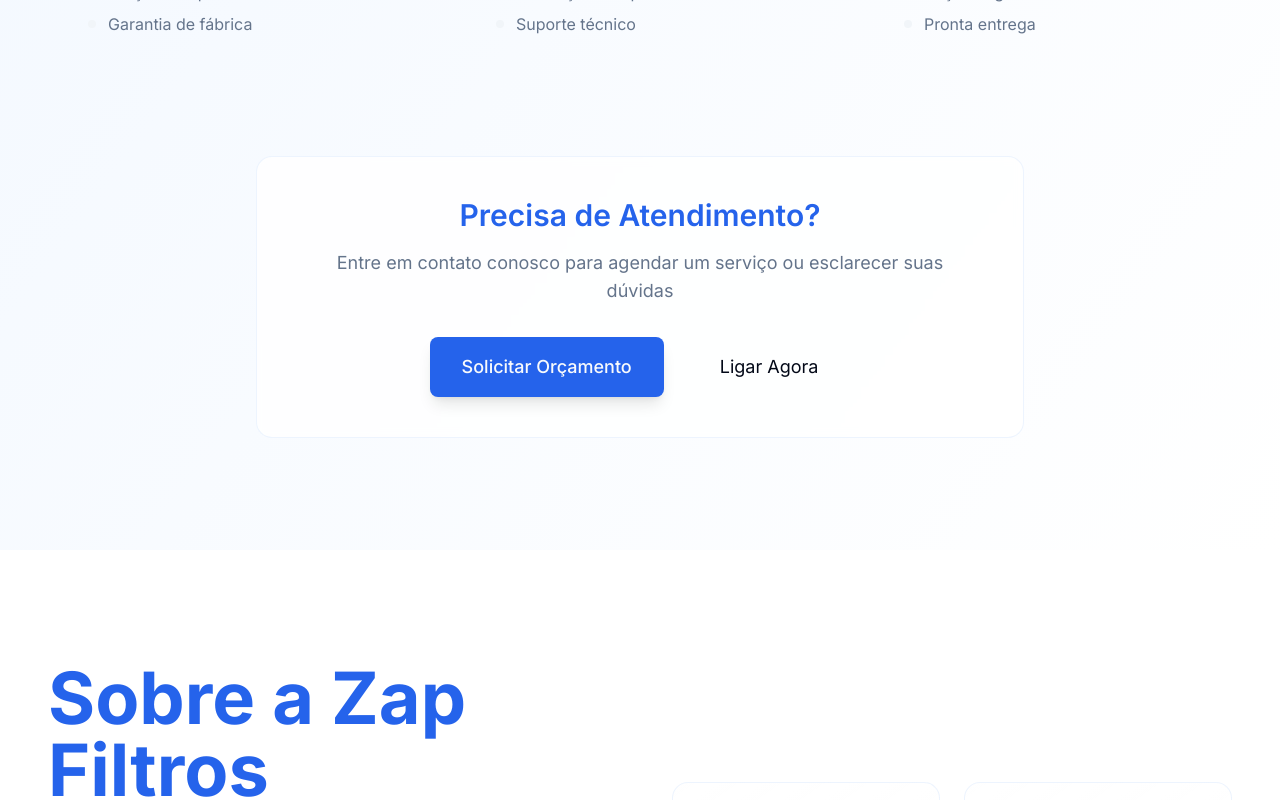
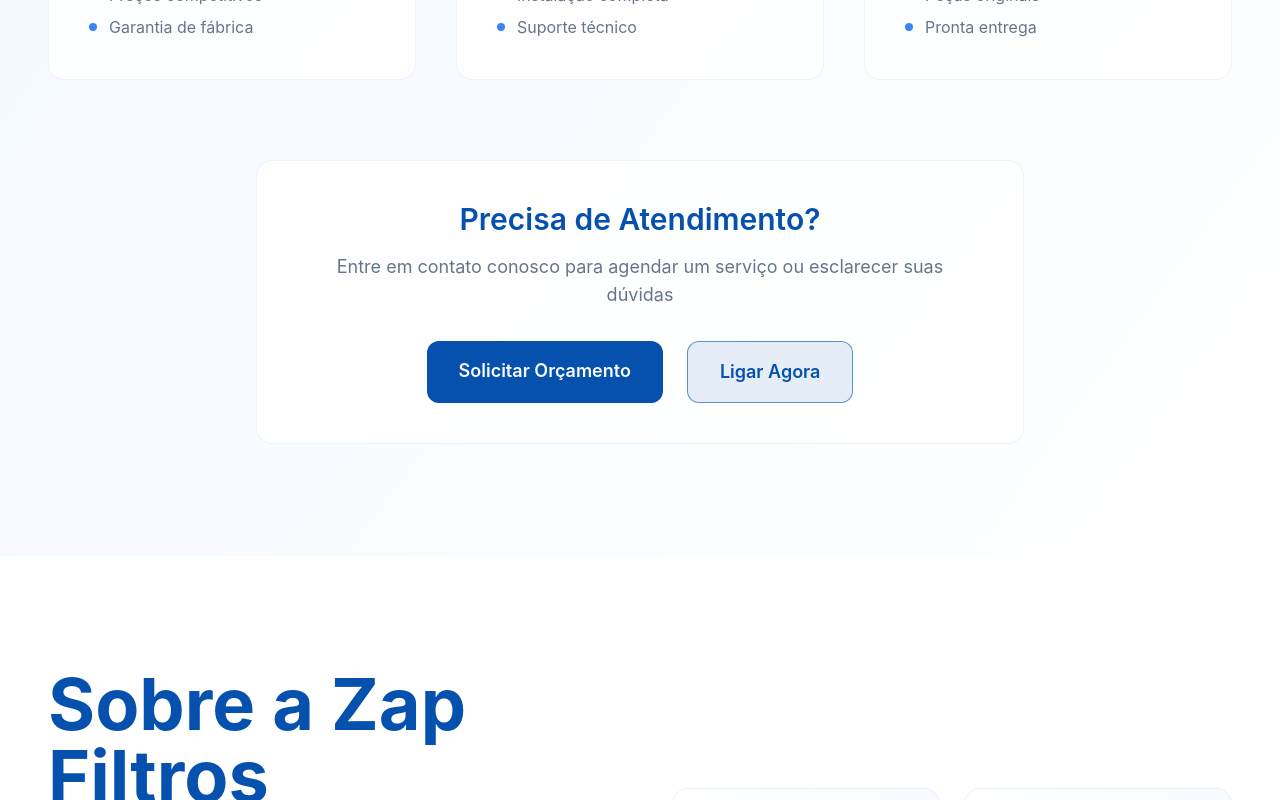
Before and after one commit to DevZipMateus/zap-filters-showcase, a React (Vite) app: page / in a window 1280 px wide. Shown: the part 2000-2800 px from the top of the page. Built offline with nearby package versions, Linux system fonts and the light colour scheme.

Commit message:
Reverted to commit 23007bf03dcaa0b914a63ad1ad42ff91a5fc3d3a

```diff
--- a/src/index.css
+++ b/src/index.css
@@ -1,79 +1,60 @@
 
-@import url('https://fonts.googleapis.com/css2?family=Inter:wght@100;200;300;400;500;600;700;800;900&display=swap');
 @tailwind base;
 @tailwind components;
 @tailwind utilities;
 
+/* Design System - Zap Filtros */
+@import url('https://fonts.googleapis.com/css2?family=Inter:wght@300;400;500;600;700;800&display=swap');
+
 @layer base {
   :root {
+    /* Brand Colors - Blue Theme */
     --background: 0 0% 100%;
-    --foreground: 222.2 84% 4.9%;
+    --foreground: 222 84% 4.9%;
+
     --card: 0 0% 100%;
-    --card-foreground: 222.2 84% 4.9%;
+    --card-foreground: 222 84% 4.9%;
+
     --popover: 0 0% 100%;
-    --popover-foreground: 222.2 84% 4.9%;
-    --primary: 221.2 83.2% 53.3%;
+    --popover-foreground: 222 84% 4.9%;
+
+    /* Primary - Deep Professional Blue */
+    --primary: 213 94% 35%;
     --primary-foreground: 210 40% 98%;
-    --secondary: 210 40% 96%;
-    --secondary-foreground: 222.2 84% 4.9%;
-    --muted: 210 40% 96%;
-    --muted-foreground: 215.4 16.3% 46.9%;
-    --accent: 210 40% 96%;
-    --accent-foreground: 222.2 84% 4.9%;
-    --destructive: 0 84.2% 60.2%;
+
+    /* Secondary - Light Blue Accent */
+    --secondary: 214 100% 97%;
+    --secondary-foreground: 213 94% 35%;
+
+    /* Muted tones */
+    --muted: 214 100% 97%;
+    --muted-foreground: 215 16% 47%;
+
+    /* Accent - Bright Blue */
+    --accent: 217 91% 60%;
+    --accent-foreground: 210 40% 98%;
+
+    --destructive: 0 84% 60%;
     --destructive-foreground: 210 40% 98%;
-    --border: 214.3 31.8% 91.4%;
-    --input: 214.3 31.8% 91.4%;
-    --ring: 221.2 83.2% 53.3%;
-    --radius: 0.5rem;
-    --chart-1: 12 76% 61%;
-    --chart-2: 173 58% 39%;
-    --chart-3: 197 37% 24%;
-    --chart-4: 43 74% 66%;
-    --chart-5: 27 87% 67%;
 
-    /* Brand Colors */
-    --brand-blue-50: 196 100% 93%;
-    --brand-blue-100: 197 100% 87%;
-    --brand-blue-500: 199 88% 60%;
-    --brand-blue-600: 199 88% 55%;
-    --brand-blue-700: 199 88% 45%;
-    --brand-blue-900: 199 88% 25%;
+    --border: 214 32% 91%;
+    --input: 214 32% 91%;
+    --ring: 213 94% 35%;
 
-    /* Header specific color */
-    --header-bg: 196 85% 78%;
+    --radius: 0.75rem;
+
+    /* Custom Brand Variables */
+    --brand-blue-50: 214 100% 97%;
+    --brand-blue-100: 214 95% 93%;
+    --brand-blue-500: 217 91% 60%;
+    --brand-blue-600: 213 94% 35%;
+    --brand-blue-700: 213 94% 28%;
+    --brand-blue-900: 224 76% 48%;
 
     /* Gradients */
-    --gradient-hero: linear-gradient(135deg, hsl(199, 88%, 60%) 0%, hsl(199, 88%, 45%) 100%);
-    --gradient-primary: linear-gradient(135deg, hsl(199, 88%, 55%) 0%, hsl(199, 88%, 40%) 100%);
-    --gradient-card: linear-gradient(145deg, rgba(255,255,255,0.1) 0%, rgba(255,255,255,0.05) 100%);
-  }
-
-  .dark {
-    --background: 222.2 84% 4.9%;
-    --foreground: 210 40% 98%;
-    --card: 222.2 84% 4.9%;
-    --card-foreground: 210 40% 98%;
-    --popover: 222.2 84% 4.9%;
-    --popover-foreground: 210 40% 98%;
-    --primary: 217.2 91.2% 59.8%;
-    --primary-foreground: 222.2 84% 4.9%;
-    --secondary: 217.2 32.6% 17.5%;
-    --secondary-foreground: 210 40% 98%;
-    --muted: 217.2 32.6% 17.5%;
-    --muted-foreground: 215 20.2% 65.1%;
-    --accent: 217.2 32.6% 17.5%;
-    --accent-foreground: 210 40% 98%;
-    --destructive: 0 62.8% 30.6%;
-    --destructive-foreground: 210 40% 98%;
-    --border: 217.2 32.6% 17.5%;
-    --input: 217.2 32.6% 17.5%;
-    --ring: 224.3 76.3% 94.1%;
-    --chart-1: 220 70% 50%;
-    --chart-2: 160 60% 45%;
-    --chart-3: 30 80% 55%;
-    --chart-4: 280 65% 60%;
-    --chart-5: 340 75% 55%;
+    --gradient-primary: linear-gradient(135deg, hsl(var(--primary)) 0%, hsl(var(--accent)) 100%);
+    --gradient-hero: linear-gradient(135deg, hsl(var(--primary)) 0%, hsl(var(--brand-blue-500)) 50%, hsl(var(--accent)) 100%);
+    --gradient-card: linear-gradient(145deg, hsl(var(--background)) 0%, hsl(var(--brand-blue-50)) 100%);
   }
 }
 
@@ -81,68 +62,79 @@
   * {
     @apply border-border;
   }
+
   body {
-    @apply bg-background text-foreground font-inter;
+    @apply bg-background text-foreground font-inter antialiased;
+  }
+
+  html {
+    scroll-behavior: smooth;
   }
 }
 
 @layer components {
+  /* Hero Section Styles */
+  .hero-gradient {
+    background: var(--gradient-hero);
+  }
+
+  .card-gradient {
+    background: var(--gradient-card);
+  }
+
+  /* Custom Animations */
+  .animate-float {
+    animation: float 6s ease-in-out infinite;
+  }
+
+  .animate-fade-in-up {
+    animation: fadeInUp 0.8s ease-out forwards;
+  }
+
+  .animate-scale-in {
+    animation: scaleIn 0.6s ease-out forwards;
+  }
+
+  /* Text Gradients */
+  .text-gradient {
+    background: var(--gradient-primary);
+    -webkit-background-clip: text;
+    -webkit-text-fill-color: transparent;
+    background-clip: text;
+  }
+
+  /* Service Cards */
+  .service-card {
+    @apply bg-white/80 backdrop-blur-sm border border-blue-100/50 rounded-2xl p-8 hover:shadow-xl hover:scale-[1.02] transition-all duration-300;
+  }
+
+  /* WhatsApp Button Styles */
+  .whatsapp-float {
+    @apply fixed bottom-6 right-6 z-50 bg-green-500 hover:bg-green-600 text-white rounded-full p-4 shadow-lg hover:shadow-xl transition-all duration-300 animate-pulse;
+  }
+
+  /* Navigation Styles */
   .nav-fixed {
-    @apply fixed top-0 left-0 right-0 z-50 bg-[hsl(var(--header-bg))] backdrop-blur-md transition-all duration-300;
+    @apply fixed top-0 left-0 right-0 z-40 bg-white/95 backdrop-blur-md border-b border-blue-100/50 transition-all duration-300;
+  }
+
+  /* Button Variants */
+  .btn-hero {
+    @apply bg-white/10 text-white border border-white/60 hover:bg-white hover:text-primary hover:border-white font-semibold px-8 py-4 rounded-xl transition-all duration-300;
   }
 
   .btn-primary {
-    @apply bg-primary hover:bg-primary/90 text-primary-foreground px-6 py-2 rounded-lg font-medium transition-all duration-300 hover:scale-105 shadow-lg hover:shadow-xl;
+    @apply bg-primary text-primary-foreground hover:bg-primary/90 font-semibold px-6 py-3 rounded-lg transition-all duration-300;
   }
 
-  .section-padding {
-    @apply py-12 md:py-16 lg:py-20;
-  }
-
-  .container-custom {
-    @apply container mx-auto px-4 sm:px-6 lg:px-8;
-  }
-
-  .card-hover {
-    @apply transition-all duration-300 hover:scale-105 hover:shadow-xl;
-  }
-
-  .text-gradient {
-    @apply bg-gradient-to-r from-primary to-brand-blue-600 bg-clip-text text-transparent;
+  .btn-outline {
+    @apply bg-primary/10 text-primary border border-primary/60 hover:bg-primary hover:text-primary-foreground hover:border-primary font-semibold px-6 py-3 rounded-lg transition-all duration-300;
   }
 }
 
-/* Smooth scrolling */
-html {
-  scroll-behavior: smooth;
-}
-
-/* Custom scrollbar */
-::-webkit-scrollbar {
-  width: 8px;
-}
-
-::-webkit-scrollbar-track {
-  background: hsl(var(--muted));
-}
-
-::-webkit-scrollbar-thumb {
-  background: hsl(var(--primary));
-  border-radius: 4px;
-}
-
-::-webkit-scrollbar-thumb:hover {
-  background: hsl(var(--primary)/0.8);
-}
-
-/* Animations */
 @keyframes float {
-  0%, 100% {
-    transform: translateY(0px);
-  }
-  50% {
-    transform: translateY(-20px);
-  }
+  0%, 100% { transform: translateY(0px); }
+  50% { transform: translateY(-20px); }
 }
 
 @keyframes fadeInUp {
@@ -167,63 +159,20 @@ html {
   }
 }
 
-.animate-float {
-  animation: float 6s ease-in-out infinite;
+/* Scrollbar Styling */
+::-webkit-scrollbar {
+  width: 8px;
 }
 
-.animate-fade-in-up {
-  animation: fadeInUp 0.8s ease-out forwards;
+::-webkit-scrollbar-track {
+  background: hsl(var(--brand-blue-50));
 }
 
-.animate-scale-in {
-  animation: scaleIn 0.6s ease-out forwards;
+::-webkit-scrollbar-thumb {
+  background: hsl(var(--primary));
+  border-radius: 4px;
 }
 
-/* Responsive text sizes */
-@screen xs {
-  .text-responsive-xl {
-    @apply text-xl;
-  }
-  .text-responsive-2xl {
-    @apply text-2xl;
-  }
-  .text-responsive-3xl {
-    @apply text-3xl;
-  }
+::-webkit-scrollbar-thumb:hover {
+  background: hsl(var(--brand-blue-700));
 }
-
-@screen sm {
-  .text-responsive-xl {
-    @apply text-2xl;
-  }
-  .text-responsive-2xl {
-    @apply text-3xl;
-  }
-  .text-responsive-3xl {
-    @apply text-4xl;
-  }
-}
-
-@screen md {
-  .text-responsive-xl {
-    @apply text-3xl;
-  }
-  .text-responsive-2xl {
-    @apply text-4xl;
-  }
-  .text-responsive-3xl {
-    @apply text-5xl;
-  }
-}
-
-@screen lg {
-  .text-responsive-xl {
-    @apply text-4xl;
-  }
-  .text-responsive-2xl {
-    @apply text-5xl;
-  }
-  .text-responsive-3xl {
-    @apply text-6xl;
-  }
-}
--- a/tailwind.config.ts
+++ b/tailwind.config.ts
@@ -69,10 +69,6 @@ export default {
 						700: 'hsl(var(--brand-blue-700))',
 						900: 'hsl(var(--brand-blue-900))',
 					}
-				},
-				// Header specific color
-				header: {
-					bg: 'hsl(var(--header-bg))'
 				}
 			},
 			borderRadius: {
```
